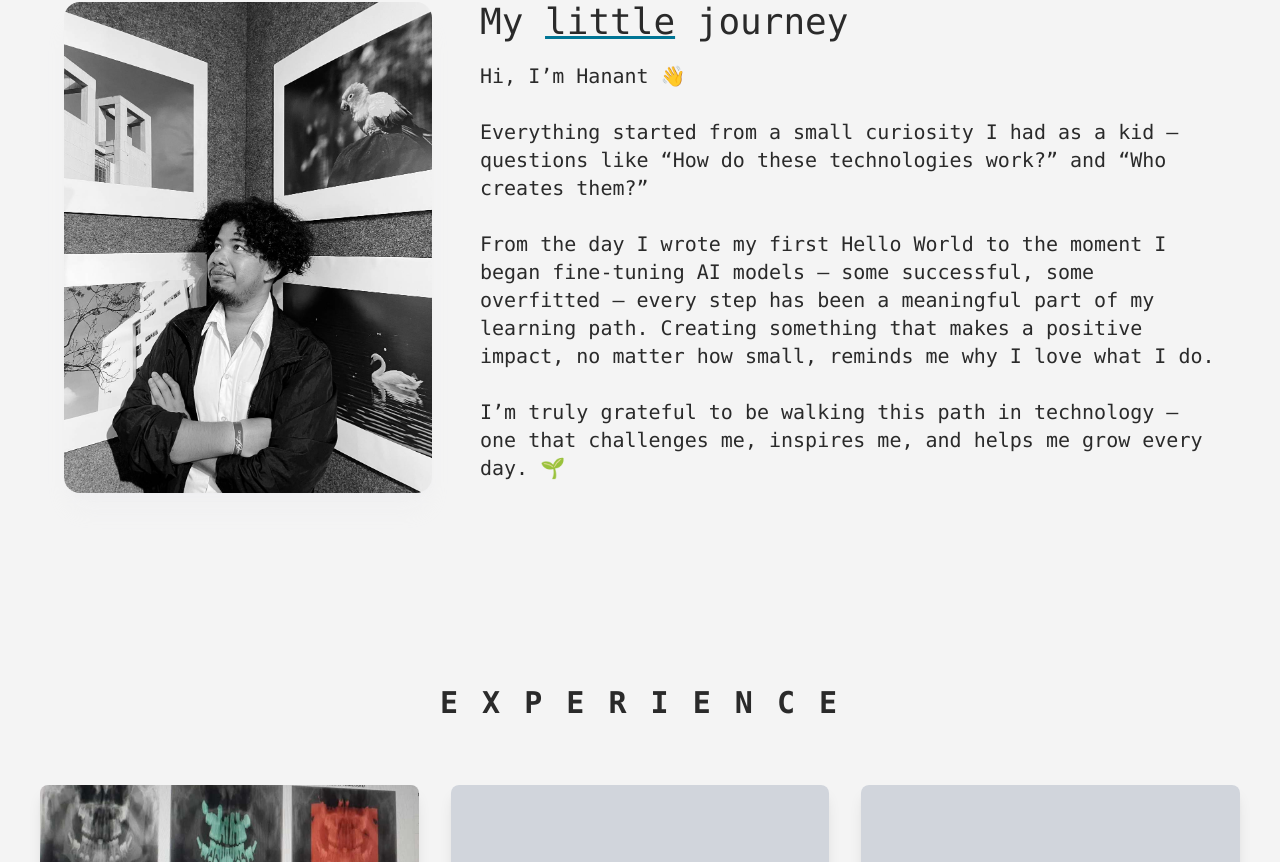
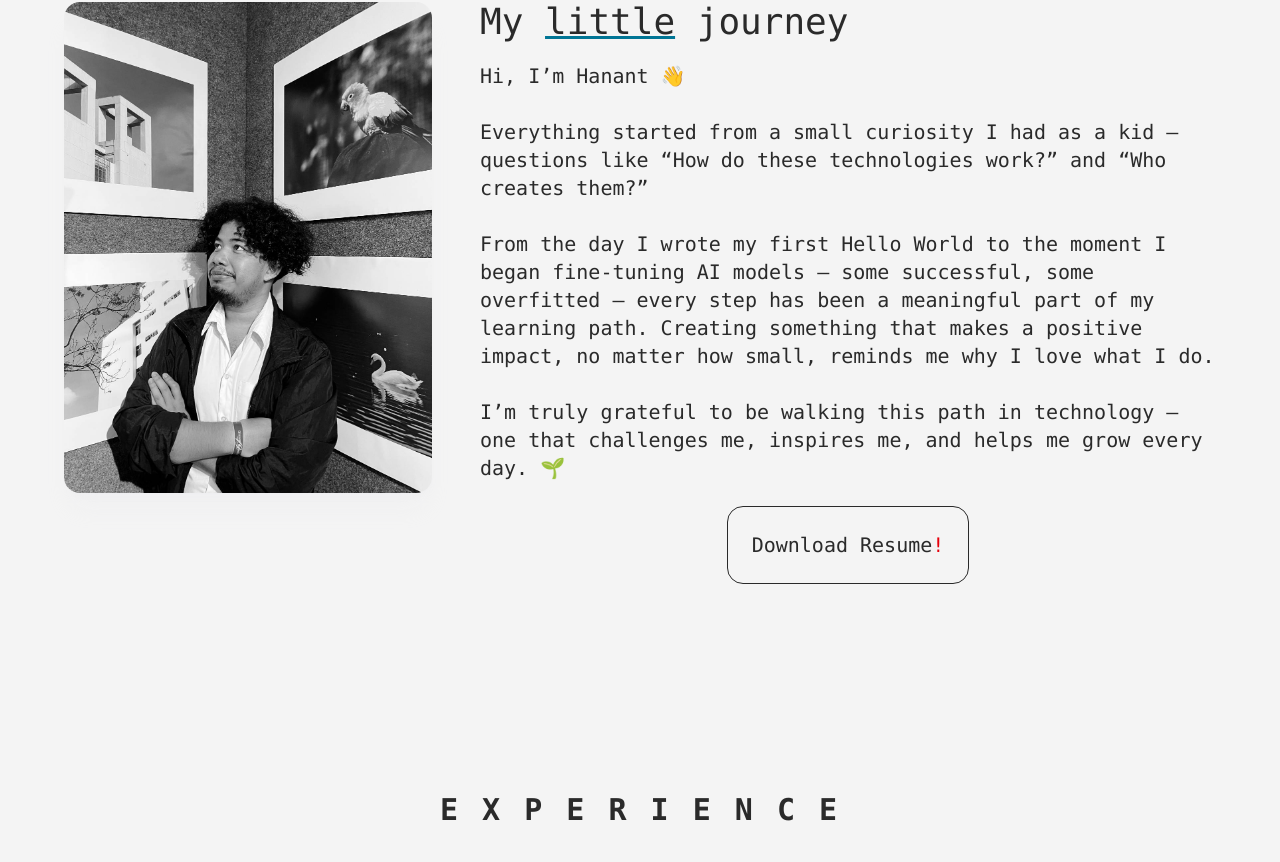
Before and after one commit to NeuroSmith-nan/portfolio-website, a React (Vite) app: page / in a window 1280 px wide. Shown: the part 1026-1888 px from the top of the page. Built offline with nearby package versions, Linux system fonts and the light colour scheme.

Commit message:
Add Download Resume function

```diff
--- a/src/About.jsx
+++ b/src/About.jsx
@@ -42,7 +42,7 @@ export default function About() {
 
                     {/* 10. ปรับขนาด font ให้เป็น mobile-first (text-base คือ 16px) และใหญ่ขึ้นบนจอ md/lg */}
                     {/* ใช้ <br/><br/> หรือ <p> หลายๆ อัน เพื่อให้ย่อหน้าทำงานถูกต้อง */}
-                    <p className='text-base md:text-lg lg:text-xl '>
+                    <p className='text-base md:text-lg lg:text-xl mb-2'>
                         Hi, I’m Hanant 👋
                         <br/><br/>
                         Everything started from a small curiosity I had as a kid — questions like “How do these technologies work?” and “Who creates them?”
@@ -52,6 +52,11 @@ export default function About() {
                         <br/><br/>
                         I’m truly grateful to be walking this path in technology — one that challenges me, inspires me, and helps me grow every day. 🌱
                     </p>
+                    <div id="About" className="flex w-full py-2 md:py-4 items-center justify-center">
+                        <a href="/resume_Hanant.pdf" download className="btn text-base md:text-lg lg:text-xl border rounded-2xl hover:text-orange-700 p-3 md:p-5 lg:p-6 ">
+                            Download Resume<span className=' text-red-600'>!</span>
+                        </a>
+                    </div>
                 </div>
             </div>
 
```
